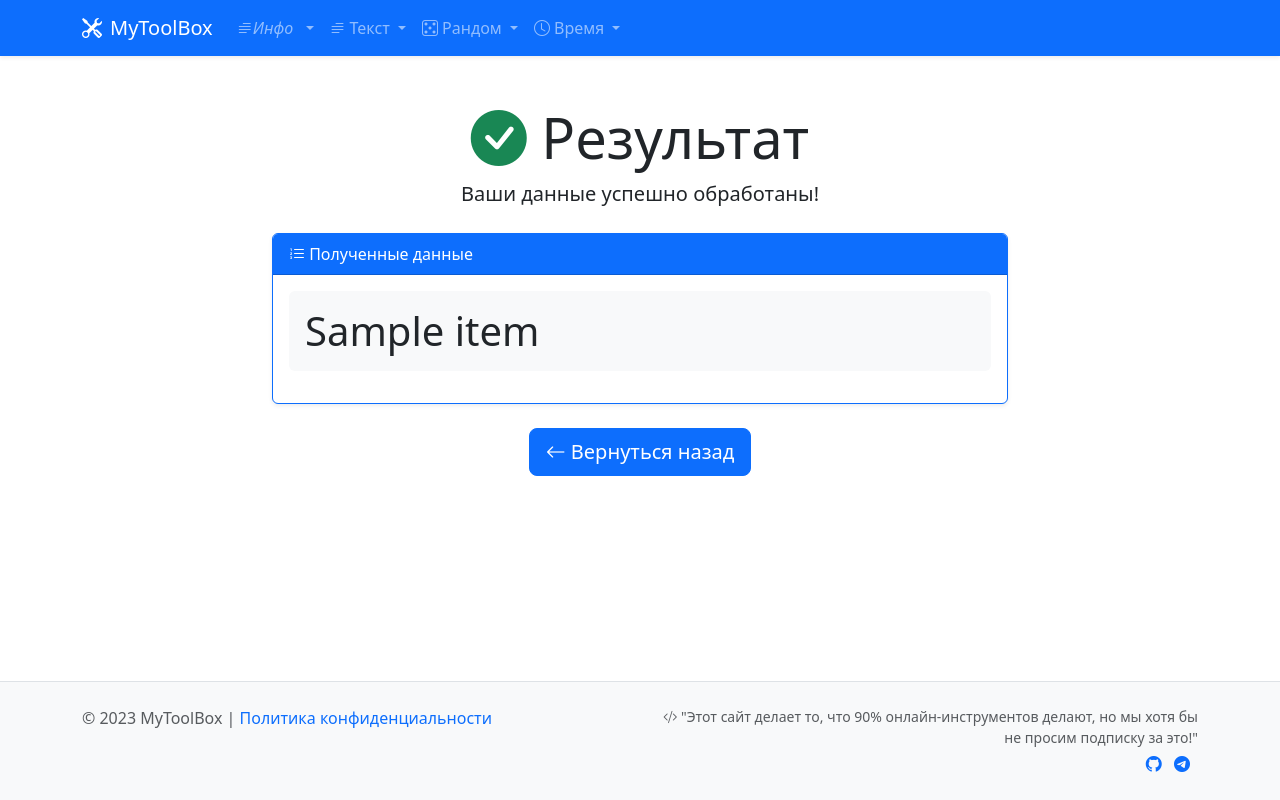
After one commit to Maxim-hub296/MyToolBox, a Django app: template text_tools/templates/text_tools/result.html in a window 1280 px wide. The commit adds this page. Run offline with Django 5.2, Linux system fonts and the light colour scheme; the template is opened without the code that fills it: most values are stand-ins (such as "Sample title", 1, 10 or a date in 2020).

Commit message:
Добавил раздел "Анализ строки"

```diff
--- a/MyToolBox/urls.py
+++ b/MyToolBox/urls.py
@@ -19,5 +19,7 @@ from django.urls import path, include
 
 urlpatterns = [
     path('admin/', admin.site.urls),
-    path("", include("info.urls"))
+    path("", include("info.urls")),
+    path("text_tools/", include("text_tools.urls")),
+
 ]
--- a/templates/inc/header.html
+++ b/templates/inc/header.html
@@ -30,7 +30,7 @@
                             <i class="bi bi-text-paragraph me-1"></i>Текст
                         </a>
                         <ul class="dropdown-menu">
-                            <li><a class="dropdown-item" href="#">Подсчёт символов</a></li>
+                            <li><a class="dropdown-item" href="/text_tools/analyses">Анализ строки</a></li>
                             <li><a class="dropdown-item" href="#">Перевод регистра</a></li>
                             <li><a class="dropdown-item" href="#">Удаление пробелов</a></li>
                             <li><a class="dropdown-item" href="#">Шифрование</a></li>
--- a/text_tools/func.py
+++ b/text_tools/func.py
@@ -12,7 +12,7 @@ def string_analyses(string: str) -> list[str]:
             consonants_cnt += 1
 
     string_length = f"Длина строки: {len(string)}"
-    words_cnt = f"Количество слов: {len(string.split(""))}"
+    words_cnt = f"Количество слов: {len(string.split())}"
     vowels_res = f"Количество гласных: {vowels_cnt}"
     consonants_res = f"Количество согласных: {consonants_cnt}"
     return [string_length, words_cnt, vowels_res, consonants_res]
--- /dev/null
+++ b/text_tools/templates/text_tools/result.html
@@ -0,0 +1,38 @@
+{% extends 'base.html' %}
+
+{% block title %}Результат обработки | MyToolBox{% endblock %}
+
+{% block content %}
+<div class="container my-5">
+    <div class="row justify-content-center">
+        <div class="col-lg-8">
+            <!-- Заголовок страницы -->
+            <div class="text-center mb-4">
+                <h1 class="display-4">
+                    <i class="bi bi-check-circle-fill text-success"></i> Результат
+                </h1>
+                <p class="lead">Ваши данные успешно обработаны!</p>
+            </div>
+
+            <!-- Блок с результатами -->
+            <div class="card border-primary shadow-sm">
+                <div class="card-header bg-primary text-white">
+                    <i class="bi bi-list-ol"></i> Полученные данные
+                </div>
+                <div class="card-body">
+                    {% for item in result %}
+                        <h1 class="mb-3 p-3 bg-light rounded">{{ item }}</h1>
+                    {% endfor %}
+                </div>
+            </div>
+
+            <!-- Кнопка возврата -->
+            <div class="text-center mt-4">
+                <a href="/" class="btn btn-primary btn-lg">
+                    <i class="bi bi-arrow-left"></i> Вернуться назад
+                </a>
+            </div>
+        </div>
+    </div>
+</div>
+{% endblock %}
--- /dev/null
+++ b/text_tools/urls.py
@@ -0,0 +1,8 @@
+from django.urls import path
+
+from . import views
+
+app_name = "text_tools"
+urlpatterns = [
+    path("analyses/", views.AnalysesView.as_view(), name='analyses'),
+]
```
Also changed, not shown: text_tools/templates/text_tools/analyses.html (added, +19 -0 lines), text_tools/views.py (+10 -1 lines).
